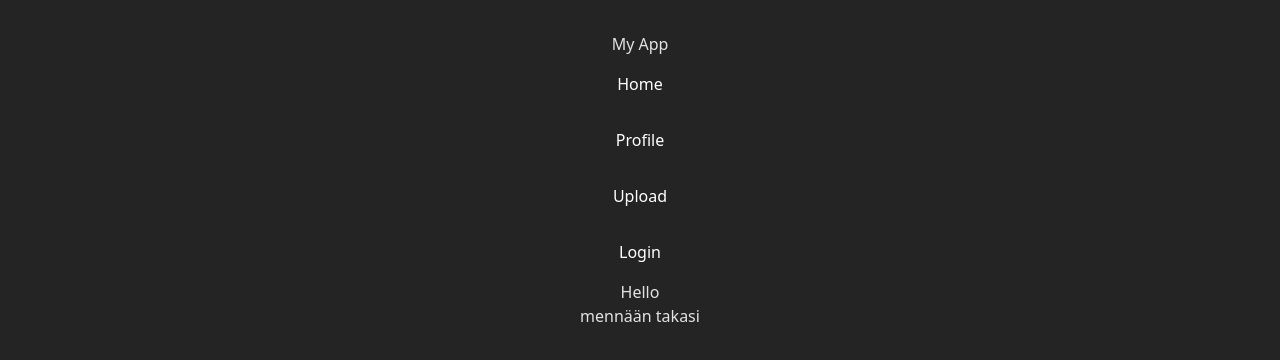
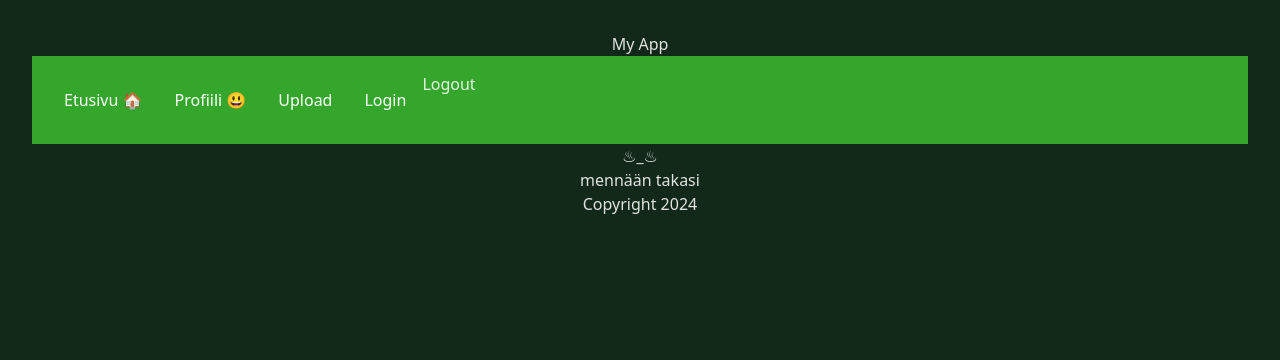
Before and after one commit to JoelPalu/JS_W5, a React (Vite) app: page /profile in a window 1280 px wide. Shown: the top 360 px of the page. Built offline with nearby package versions, Linux system fonts and the light colour scheme; no server answers.

Commit message:
add ligin and logout. Show user data in profile

```diff
--- a/src/App.jsx
+++ b/src/App.jsx
@@ -6,28 +6,29 @@ import {BrowserRouter as Router, Link, Route, Routes} from "react-router-dom";
 import Single from "./views/Single.jsx";
 import Login from "./views/Login.jsx";
 import Logout from "./views/Logout.jsx";
+import Layout from "./views/Layout.jsx";
+import {UserProvider} from "./contexts/UserContext.jsx";
 const App = () => {
   return (
+    <>
+
         <Router basename={import.meta.env.BASE_URL}>
+          <UserProvider>
           <h1>My App</h1>
-
-      <nav>
-        <Link to={'/'}>Home</Link>
-        <Link to={'/profile'}>Profile</Link>
-        <Link to={'/Upload'}>Upload</Link>
-        <Link to={"/login"}>Login</Link>
-      </nav>
-
             <Routes>
-        <Route path='/' element={<Home />} />
-        <Route path='/profile' element={<Profile />} />
-        <Route path='/Upload' element={<Upload />} />
+                <Route path="/" element={<Layout />}>
+                  <Route index element={<Home />} />
+                  <Route path="/profile" element={<Profile />} />
+                  <Route path="/upload" element={<Upload />} />
                   <Route path="/media/:id" element={<Single />} />
                   <Route path="/single" element={<Single />} />
                   <Route path="/login" element={<Login />} />
                   <Route path="/logout" element={<Logout />} />
+                </Route>
             </Routes>
+          </UserProvider>
         </Router>
+    </>
   );
 };
 export default App;
--- a/src/components/LoginForm.jsx
+++ b/src/components/LoginForm.jsx
@@ -1,33 +1,22 @@
 // LoginForm.jsx
 import useForm from "../hooks/formHooks.js";
-import {useAuthentication} from "../hooks/apiHooks.js";
-import {useNavigate} from "react-router-dom";
 import Button from "./UI/Button.jsx";
+import {useUserContext} from "../contexts/UserContext.jsx";
 
 const LoginForm = () => {
-  const {login} = useAuthentication();
-  const navigate = useNavigate();
+  const {handleLogin} = useUserContext()
 
   const initValues = {
-    username: "",
-    password: "",
+    username: '',
+    password: '',
   };
 
-  const doLogin = async () => {
-    try{
-      const userData = await login(inputs);
-      localStorage.setItem("token", userData.token);
-      navigate('/');
+  const {handleSubmit, handleInputChange, inputs} = useForm(
+    () => handleLogin(inputs),
+    initValues,
+  );
 
-    }catch (e){
-      alert(e.message);
-    }
-
-  }
-
-  const {handleSubmit, handleInputChange, inputs} = useForm(doLogin, initValues);
   console.log(inputs);
-
   return (
     <>
       <h1>Login</h1>
--- /dev/null
+++ b/src/components/SiteNavigation.jsx
@@ -0,0 +1,25 @@
+import { Link} from "react-router-dom"
+import Button from "./UI/Button.jsx";
+import {useUserContext} from "../contexts/UserContext.jsx";
+
+const SiteNavigation = () => {
+  const {handleLogout} = useUserContext();
+  return(
+    <div>
+      <header>
+        <nav>
+          <Link to="/">Etusivu 🏠</Link>
+          <Link to="/profile">Profiili 😃</Link>
+          <Link to="/upload">Upload</Link>
+          <Link to="/login">Login</Link>
+          <Button text={"Logout"} handleClick={() => {
+            handleLogout();
+            console.log("logout")
+          } }/>
+        </nav>
+      </header>
+    </div>
+  )
+}
+
+export default SiteNavigation
--- /dev/null
+++ b/src/components/UserData.jsx
@@ -0,0 +1,19 @@
+import { useUserContext } from "../contexts/UserContext";
+
+const UserData = () => {
+  const {user} = useUserContext()
+
+  if(!user) {
+    return null;
+  }
+
+  return (
+    <>
+      <p>Käyttäjätunnus: {user.username} </p>
+      <p>email: {user.email} </p>
+      <p>luotu: {new Date(user.created_at).toLocaleString('fi-FI')}</p>
+    </>
+  )
+}
+
+export default UserData
--- /dev/null
+++ b/src/contexts/UserContext.jsx
@@ -0,0 +1,44 @@
+
+import {createContext, useContext, useState} from 'react';
+import {useAuthentication} from "../hooks/apiHooks.js";
+import {useNavigate} from "react-router-dom";
+import useForm from "../hooks/formHooks.js";
+
+const UserContext = createContext(null);
+
+export const UserProvider = ({children}) => {
+  const [user, setUser] = useState(null);
+  console.log("user in userprovider", user);
+
+  const {login} = useAuthentication();
+  const navigate = useNavigate();
+  const handleLogin = async (credentials) => {
+    console.log("credentials", credentials);
+    try{
+      const userData = await login(credentials);
+      localStorage.setItem("token", userData.token);
+      navigate('/');
+    }catch (e){
+      alert(e.message);
+    }
+  }
+
+  const handleLogout = () => {
+    localStorage.removeItem('token');
+    setUser(null);
+    navigate('/');
+  };
+
+  return (
+    <UserContext.Provider value={{user, setUser, handleLogin, handleLogout}}>
+      {children}
+    </UserContext.Provider>
+  );
+};
+
+UserProvider.defaultProps = {
+  children: null,
+};
+
+
+export const useUserContext = () => useContext(UserContext);
--- a/src/index.css
+++ b/src/index.css
@@ -9,7 +9,7 @@
 
   color-scheme: light dark;
   color: rgba(255, 255, 255, 0.87);
-  background-color: #242424;
+  background-color: #122819;
 
   font-synthesis: none;
   text-rendering: optimizeLegibility;
@@ -24,6 +24,13 @@
 }
 
 /* nav */
+nav {
+  display: flex;
+  justify-content: start;
+  align-items: flex-start;
+  background-color: #34a62c;
+  padding: 1rem;
+}
 nav ul {
   list-style-type: none;
   margin: 0;
@@ -36,6 +43,7 @@ nav ul {
 
 nav a {
   display: block;
+
   color: white;
   text-align: center;
   padding: 1rem;
@@ -43,7 +51,8 @@ nav a {
 }
 
 nav a:hover {
-  background-color: #111111;
+  background-color: #1a811a;
+  border-radius: 1rem;
 }
 
 /* media item card */
--- a/src/views/Home.jsx
+++ b/src/views/Home.jsx
@@ -1,5 +1,6 @@
 import MediaRow from "../components/MediaRow.jsx";
 import {useMedia} from "../hooks/apiHooks.js";
+import UserData from "../components/UserData.jsx";
 
 
 const Home = () => {
--- a/src/views/Layout.jsx
+++ b/src/views/Layout.jsx
@@ -0,0 +1,18 @@
+import { Link, Outlet } from "react-router-dom"
+import SiteNavigation from "../components/SiteNavigation.jsx";
+
+const Layout = () => (
+    <div>
+        <header>
+          <SiteNavigation/>
+        </header>
+        <main>
+            <Outlet />
+        </main>
+        <footer className="m-12 text-xl">
+            Copyright 2024
+        </footer>
+    </div>
+)
+
+export default Layout
--- a/src/views/Login.jsx
+++ b/src/views/Login.jsx
@@ -2,7 +2,6 @@
 
 import RegisterForm from "../components/RegisterForm.jsx";
 import LoginForm from "../components/LoginForm.jsx";
-import useForm from "../hooks/formHooks.js";
 import {useState} from "react";
 import Button from "../components/UI/Button.jsx";
 
--- a/src/views/Logout.jsx
+++ b/src/views/Logout.jsx
@@ -4,10 +4,14 @@ import RegisterForm from "../components/RegisterForm.jsx";
 import LoginForm from "../components/LoginForm.jsx";
 
 const Logout = () => {
+  const HandleLogout = () => {
+    localStorage.clear();
+    window.location.href = '/';
+  };
   return (
     <>
-      <LoginForm/>
-      <RegisterForm/>
+      <h1>Logout</h1>
+      <button onClick={HandleLogout}>Logout</button>
     </>
   );
 };
--- a/src/views/Profile.jsx
+++ b/src/views/Profile.jsx
@@ -1,9 +1,12 @@
 import {Link} from "react-router-dom";
 import {useUser} from "../hooks/apiHooks.js";
-import {useEffect, useState} from "react";
+import {useEffect} from "react";
+import {UserProvider, useUserContext} from "../contexts/UserContext.jsx";
+import UserData from "../components/UserData.jsx";
+import Button from "../components/UI/Button.jsx";
 
 export const Profile = () => {
-  const [user, setUser] = useState(null);
+  const {user, setUser} = useUserContext(null);
   const {getUserByToken} = useUser();
 
 
@@ -11,19 +14,17 @@ export const Profile = () => {
     const token = localStorage.getItem('token');
     const userData = await getUserByToken(token);
     setUser(userData.user);
+
   }
   useEffect(() => {
     getUser();
   }, []);
   return <div>
-    <h2 className={"text-5xl font-bold"}>Hello</h2>
+    <h2 className={"text-5xl font-bold"}>♨︎_♨︎</h2>
     <p><Link to={'/'}> mennään takasi</Link> </p>
     <div>
-      {user && <><h2 className={"text-3xl text-blue-100"}>User data</h2>
-        <p>Username: {user.username}</p>
-        <p>Email: {user.email}</p>
-        <p>Created: {new Date(user.created_at).toLocaleString('fi-FI')}</p>
-      </>}
+
+      <UserData/>
   </div>
 </div>
 }
```
Lines whose indentation alone changed are shown as unchanged.
